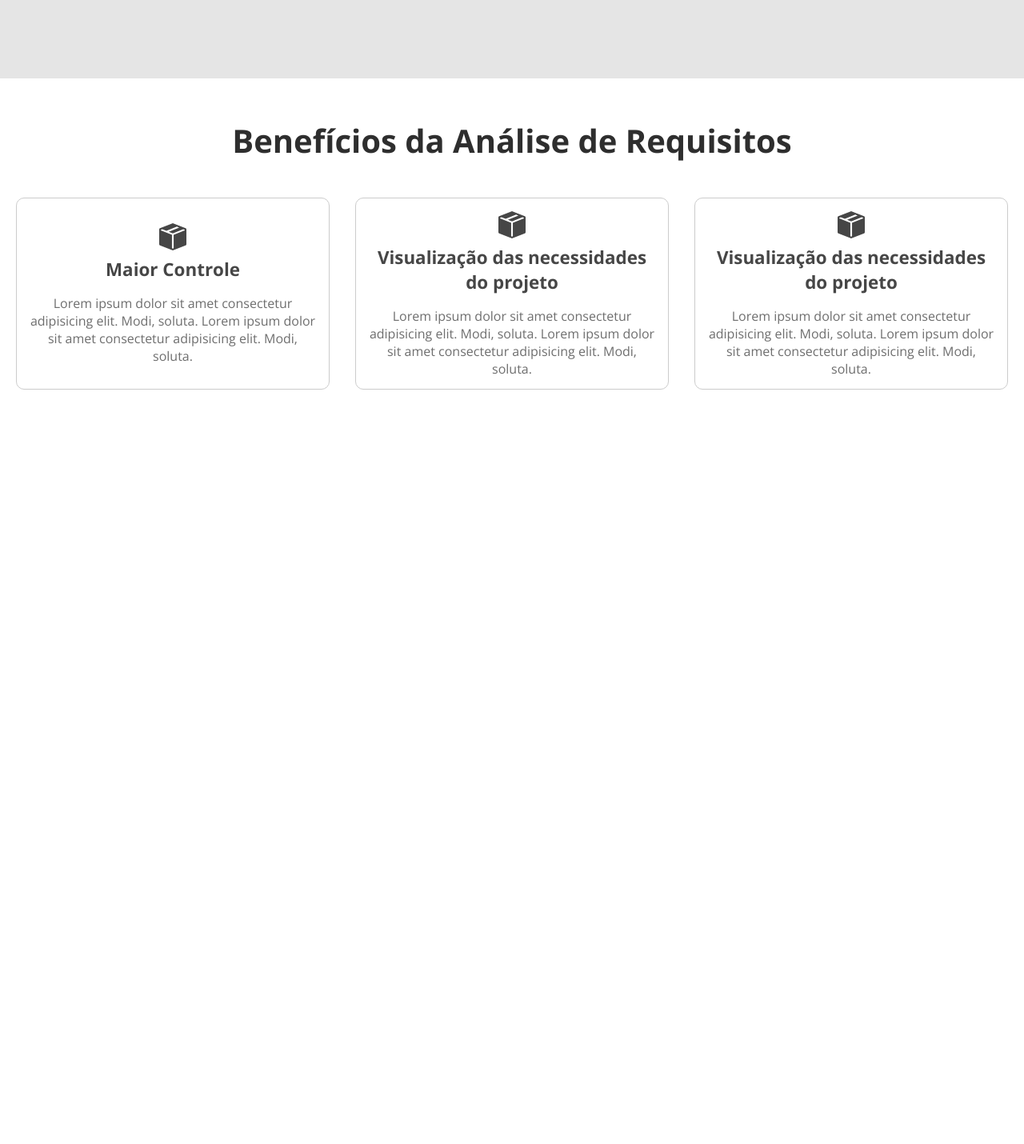
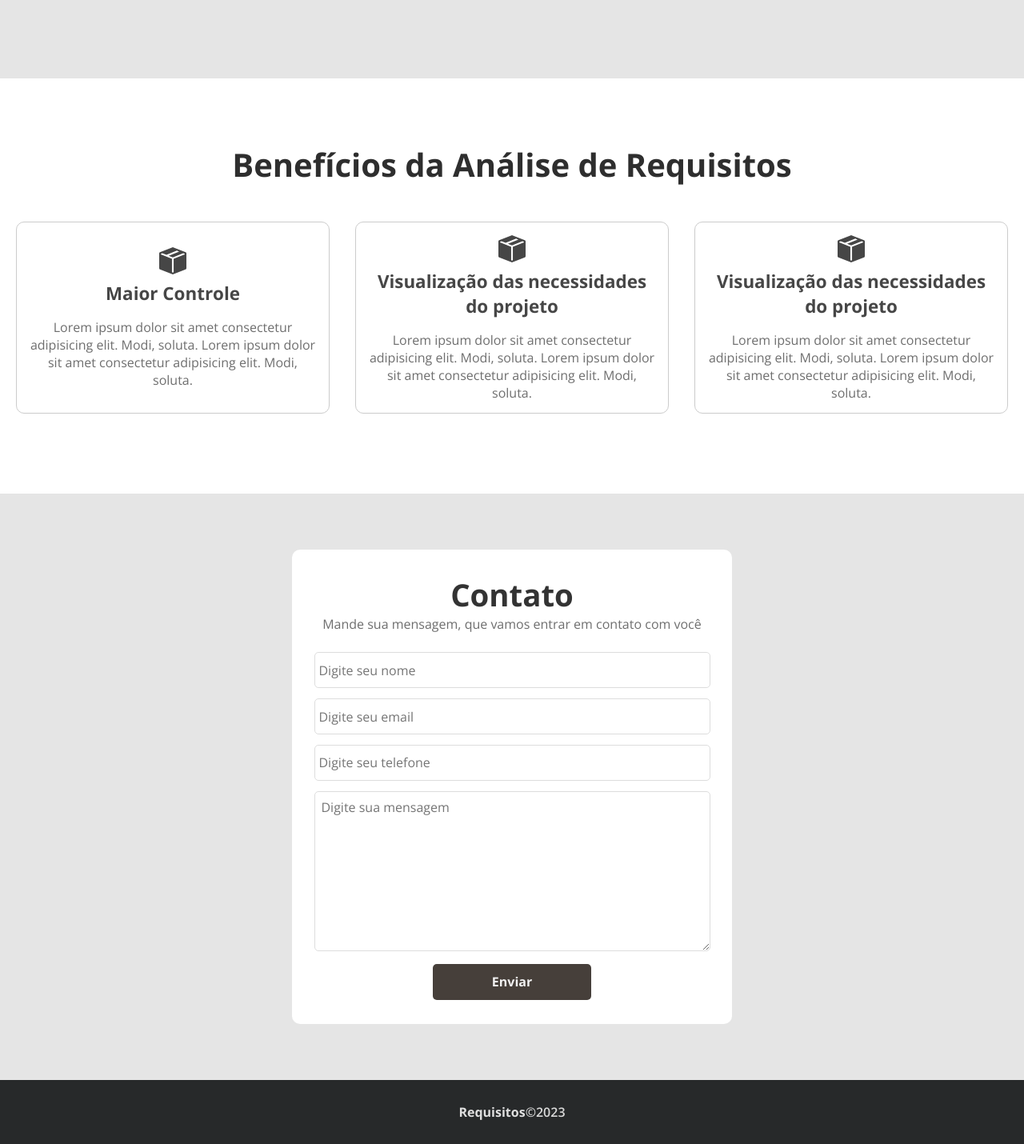
Before and after one commit to Juliana-24/Projeto_Interdisciplinar_4, a React (Vite) app: page /sobre in a window 1280 px wide. Shown: the part 1390-2820 px from the top of the page at 80% size. Before the commit the page ends 1947 px from the top, so only its background shows below. Built offline with nearby package versions, Linux system fonts and the light colour scheme; no server answers; sample sign-in values are in the browser's storage.

Commit message:
Tela sobre finalizada

```diff
--- a/src/components/CardProjeto/index.jsx
+++ b/src/components/CardProjeto/index.jsx
@@ -18,11 +18,8 @@ export default function CardProjeto({ projeto }) {
         <img src={img} alt="" />
       </div>
       <div className="containerDetalhesProjeto">
-        <h3>{projeto.nomeProjeto}</h3>
-        <p>
-          Lorem, ipsum dolor sit amet consectetur adipisicing elit. Aliquid unde
-          sit a id cumque debitis ex nihil ratione non doloremque.
-        </p>
+        <h2>{projeto.nomeProjeto}</h2>
+        <p>Veja e acompanhe a evoluçãodo do seu projeto</p>
         <div className="containerButton">
           <button onClick={navegacao}>Ver projeto</button>
         </div>
--- a/src/components/CardProjeto/styles.css
+++ b/src/components/CardProjeto/styles.css
@@ -1,11 +1,9 @@
 .containerCard {
   background-color: #f2f2f2;
   border-radius: 20px;
-  /* max-height: 9rem; */
 }
 .containerCard .containerImagem {
   position: relative;
-  /* width: 300px; */
   clip-path: polygon(0 0, 100% 0, 100% 85%, 0 100%);
 }
 .containerCard .containerImagem img {
@@ -16,6 +14,16 @@
 .containerCard .containerDetalhesProjeto {
   margin: 20px 20px;
 }
+.containerCard .containerDetalhesProjeto h2 {
+  color: #353535;
+  font-size: 1.6rem;
+  margin-bottom: 0.3rem;
+}
+.containerCard .containerDetalhesProjeto p {
+  color: #6e6e6e;
+  font-size: 1rem;
+  margin-bottom: 1rem;
+}
 .containerCard .containerButton {
   width: 100%;
   align-items: center;
@@ -23,12 +31,13 @@
   justify-content: center;
 }
 .containerCard .containerButton button {
-  height: 45px;
-  width: 30%;
+  height: 40px;
+  width: 35%;
   background-color: #463f3a;
   color: #f2f2f2;
   font-size: 1.2rem;
   border-radius: 5px;
   border: none;
   cursor: pointer;
+  font-weight: 600;
 }
--- /dev/null
+++ b/src/components/FormContato/index.jsx
@@ -0,0 +1,25 @@
+import "./styles.css";
+
+export default function FormContato() {
+  return (
+    <div className="containerFormContato">
+      <div className="containerForm">
+        <h1>Contato</h1>
+        <p>Mande sua mensagem, que vamos entrar em contato com você</p>
+        <form>
+          <input type="text" placeholder="Digite seu nome" />
+          <input type="email" placeholder="Digite seu email" />
+          <input type="tel" placeholder="Digite seu telefone" />
+          <textarea
+            name="textArea"
+            id="textArea"
+            cols="30"
+            rows="10"
+            placeholder="Digite sua mensagem"
+          ></textarea>
+          <button>Enviar</button>
+        </form>
+      </div>
+    </div>
+  );
+}
--- /dev/null
+++ b/src/components/FormContato/styles.css
@@ -0,0 +1,70 @@
+.containerFormContato {
+  width: 100%;
+  display: flex;
+  align-items: center;
+  justify-content: center;
+  flex-direction: column;
+  padding: 70px 0;
+  background-color: #e5e5e5;
+
+  /* background-image: linear-gradient(315deg, #54515a 0%, #272626 74%); */
+}
+.containerFormContato .containerForm {
+  background-color: rgb(255, 255, 255);
+  align-items: center;
+  display: flex;
+  justify-content: center;
+  flex-direction: column;
+  width: 550px;
+  padding: 30px 0;
+  border-radius: 10px;
+}
+.containerFormContato .containerForm h1 {
+  color: #333333;
+  font-size: 2.4rem;
+}
+.containerFormContato .containerForm p {
+  color: #6e6e6e;
+  font-size: 1rem;
+  margin-bottom: 1.5rem;
+}
+.containerFormContato .containerForm form {
+  width: 90%;
+  align-items: center;
+  display: flex;
+  justify-content: center;
+  flex-direction: column;
+}
+.containerFormContato .containerForm form input {
+  width: 100%;
+  height: 45px;
+  border-radius: 5px;
+  border: 1px solid #ddd;
+  outline: none;
+  font-size: 1rem;
+  padding-left: 5px;
+  color: #525252;
+  margin-bottom: 0.8rem;
+}
+.containerFormContato .containerForm form textarea {
+  width: 100%;
+  border: 1px solid #ddd;
+  font-size: 1rem;
+  outline: none;
+  color: #6d6c6c;
+  padding: 8px;
+  border-radius: 5px;
+  height: 200px;
+}
+.containerFormContato .containerForm form button {
+  width: 40%;
+  border: none;
+  height: 45px;
+  border-radius: 5px;
+  font-size: 1rem;
+  font-weight: bold;
+  background-color: #463f3a;
+  color: #f1f1f1;
+  cursor: pointer;
+  margin-top: 1rem;
+}
--- /dev/null
+++ b/src/components/GridCardSobre/index.jsx
@@ -0,0 +1,30 @@
+import CardSobre from "../CardSobre";
+
+import { BsFillBoxSeamFill } from "react-icons/bs";
+
+import "./styles.css";
+
+export default function GridCardSobre() {
+  return (
+    <div className="containerCards">
+      <h1>Benefícios da Análise de Requisitos</h1>
+      <div className="containerGridCardsSobre">
+        <CardSobre
+          iconeCard={<BsFillBoxSeamFill size={34} color="#464646" />}
+          titulocard="Maior Controle"
+          textoCard="Lorem ipsum dolor sit amet consectetur adipisicing elit. Modi, soluta. Lorem ipsum dolor sit amet consectetur adipisicing elit. Modi, soluta."
+        />
+        <CardSobre
+          iconeCard={<BsFillBoxSeamFill size={34} color="#464646" />}
+          titulocard="Visualização das necessidades do projeto"
+          textoCard="Lorem ipsum dolor sit amet consectetur adipisicing elit. Modi, soluta. Lorem ipsum dolor sit amet consectetur adipisicing elit. Modi, soluta."
+        />
+        <CardSobre
+          iconeCard={<BsFillBoxSeamFill size={34} color="#464646" />}
+          titulocard="Visualização das necessidades do projeto"
+          textoCard="Lorem ipsum dolor sit amet consectetur adipisicing elit. Modi, soluta. Lorem ipsum dolor sit amet consectetur adipisicing elit. Modi, soluta."
+        />
+      </div>
+    </div>
+  );
+}
--- /dev/null
+++ b/src/components/GridCardSobre/styles.css
@@ -0,0 +1,22 @@
+.containerCards {
+  display: flex;
+  align-items: center;
+  justify-content: center;
+  flex-direction: column;
+  padding: 80px 0;
+}
+.containerCards h1 {
+  color: #2e2e2e;
+  font-size: 2.5rem;
+  margin-bottom: 1.5rem;
+}
+.containerCards .containerGridCardsSobre {
+  display: grid;
+  grid-template-columns: repeat(3, 1fr);
+  height: 100%;
+  width: 100%;
+  border-radius: 5px;
+  gap: 2rem;
+  padding: 20px;
+  max-width: 1360px;
+}
--- a/src/pages/Home/index.jsx
+++ b/src/pages/Home/index.jsx
@@ -68,8 +68,8 @@ export default function Home() {
       <Header />
       <div className="containerHome">
         <div className="containerTextoInicio">
-          <h1>Uma nova forma de analizar requisitos</h1>
-          <p>Conheça uma nova forma de seus requisitos de projetos</p>
+          <h1>Análise de Requisitos</h1>
+          <p>Facilitando o desenvolvimento do seu projeto</p>
         </div>
         <div className="containerProjetos">
           <h1>Meus Projetos</h1>
--- a/src/pages/Home/styles.css
+++ b/src/pages/Home/styles.css
@@ -11,7 +11,7 @@
   display: flex;
   flex-direction: column;
   justify-content: center;
-  background-image: url(../../assets/teste3.jpg);
+  background-image: url(../../assets/backgroundImageHome.jpg);
   background-position: right top;
   background-repeat: no-repeat;
   background-size: cover;
@@ -19,14 +19,15 @@
   color: #221314;
   padding-top: 250px;
   padding-bottom: 300px;
+  padding-left: 25px;
 }
 .containerHome .containerTextoInicio h1 {
   color: #d9d9d9;
-  font-size: 3.2rem;
+  font-size: 4.5rem;
 }
 .containerHome .containerTextoInicio p {
-  color: #b0b0b0;
-  font-size: 2.5rem;
+  color: #999999;
+  font-size: 1.6rem;
 }
 .containerHome .containerProjetos {
   display: flex;
@@ -34,11 +35,13 @@
   justify-content: center;
   flex-direction: column;
   width: 100%;
-  padding: 45px 0;
+  padding: 60px 0;
   background-color: #e5e5e5;
 }
 .containerHome .containerProjetos h1 {
-  color: #3c3c3c;
+  font-size: 2.5rem;
+  color: #353535;
+  margin-bottom: 0.9rem;
 }
 
 .containerHome .containerProjetos .gridProjetos {
--- a/src/pages/NovoProjeto/styles.css
+++ b/src/pages/NovoProjeto/styles.css
@@ -9,7 +9,6 @@
 .containerNovoProjeto .containerTopo {
   width: 100%;
   height: 18rem;
-  background-color: #2b4162;
   background-image: linear-gradient(315deg, #4d4855 0%, #272626 74%);
 }
 .containerNovoProjeto .containerForm {
--- a/src/pages/ProjetoPagina/index.jsx
+++ b/src/pages/ProjetoPagina/index.jsx
@@ -30,6 +30,8 @@ import DialogTitle from "@mui/material/DialogTitle";
 import DialogContent from "@mui/material/DialogContent";
 import DialogContentText from "@mui/material/DialogContentText";
 import DialogActions from "@mui/material/DialogActions";
+
+import swal from "sweetalert";
 
 import { MdAdd } from "react-icons/md";
 import { BsFillTrash3Fill } from "react-icons/bs";
@@ -209,8 +211,11 @@ export default function ProjetoPagina() {
 
       deletarProjeto(nomeProjeto);
 
-      // setOpen(true);
-      alert("Projeto excluido com sucesso");
+      swal(
+        "Projeto deletado",
+        "Seu projeto foi deletado com sucesso!",
+        "success"
+      );
 
       setInputs([]);
       setCheckedItems([]);
--- a/src/pages/Sobre/index.jsx
+++ b/src/pages/Sobre/index.jsx
@@ -1,11 +1,10 @@
 import Header from "../../components/Header";
-
-import CardSobre from "../../components/CardSobre";
+import GridCardSobre from "../../components/GridCardSobre";
+import FormContato from "../../components/FormContato";
+import Footer from "../../components/Footer";
 
 import seta from "../../assets/seta.gif";
 import imagemSobre from "../../assets/imagemSobre4.jpg";
-
-import { BsFillBoxSeamFill } from "react-icons/bs";
 
 import "./styles.css";
 
@@ -43,26 +42,9 @@ export default function Sobre() {
           </p>
         </div>
       </div>
-      <div className="containerCards">
-        <h1>Benefícios da Análise de Requisitos</h1>
-        <div className="containerGridCardsSobre">
-          <CardSobre
-            iconeCard={<BsFillBoxSeamFill size={34} color="#464646" />}
-            titulocard="Maior Controle"
-            textoCard="Lorem ipsum dolor sit amet consectetur adipisicing elit. Modi, soluta. Lorem ipsum dolor sit amet consectetur adipisicing elit. Modi, soluta."
-          />
-          <CardSobre
-            iconeCard={<BsFillBoxSeamFill size={34} color="#464646" />}
-            titulocard="Visualização das necessidades do projeto"
-            textoCard="Lorem ipsum dolor sit amet consectetur adipisicing elit. Modi, soluta. Lorem ipsum dolor sit amet consectetur adipisicing elit. Modi, soluta."
-          />
-          <CardSobre
-            iconeCard={<BsFillBoxSeamFill size={34} color="#464646" />}
-            titulocard="Visualização das necessidades do projeto"
-            textoCard="Lorem ipsum dolor sit amet consectetur adipisicing elit. Modi, soluta. Lorem ipsum dolor sit amet consectetur adipisicing elit. Modi, soluta."
-          />
-        </div>
-      </div>
+      <GridCardSobre />
+      <FormContato />
+      <Footer />
     </>
   );
 }
--- a/src/pages/Sobre/styles.css
+++ b/src/pages/Sobre/styles.css
@@ -45,7 +45,8 @@
 .containerInfo .containerBorderImagem {
   width: 400px;
   height: 400px;
-  background-color: rgb(133, 133, 133);
+  background-color: rgb(156, 156, 156);
+
   display: flex;
   justify-content: flex-end;
   border-radius: 10px;
@@ -83,25 +84,3 @@
   color: #6e6e6e;
   text-align: center;
 }
-.containerCards {
-  display: flex;
-  align-items: center;
-  justify-content: center;
-  flex-direction: column;
-  padding: 50px 0;
-}
-.containerCards h1 {
-  color: #2e2e2e;
-  font-size: 2.5rem;
-  margin-bottom: 1.5rem;
-}
-.containerCards .containerGridCardsSobre {
-  display: grid;
-  grid-template-columns: repeat(3, 1fr);
-  height: 100%;
-  width: 100%;
-  border-radius: 5px;
-  gap: 2rem;
-  padding: 20px;
-  max-width: 1360px;
-}
```
Also changed, not shown: src/assets/backgroundImageHome.jpg (renamed from src/assets/backgroundImageSobre.jpg).
